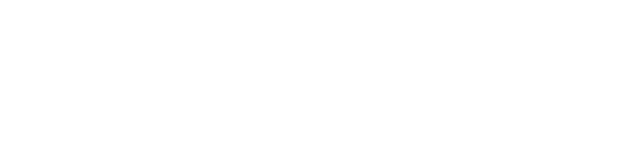
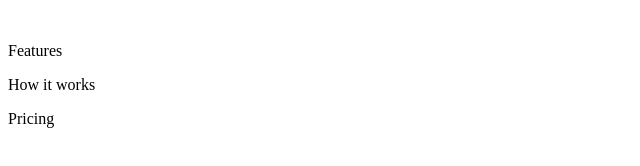
Before and after one commit to chimalongy/Abudul-Chima-Project, a plain HTML site: page index.html in a window 1280 px wide. Shown: the whole page, without its empty margins (0-640 px from the left). Drawn offline with Linux system fonts and the light colour scheme.

Commit message:
step 3 and 4

```diff
--- a/index.html
+++ b/index.html
@@ -11,7 +11,13 @@
 
     <header id="header">
       <img id="header-img"/>
+      <nav id="nav-bar">
+      <p> Features </p>
+      <p> How it works </p>
+      <p> Pricing </p>
+      </nav>
     </header>
+
     <script  src="js/index.js"></script>
   </body>
 </html>
```
